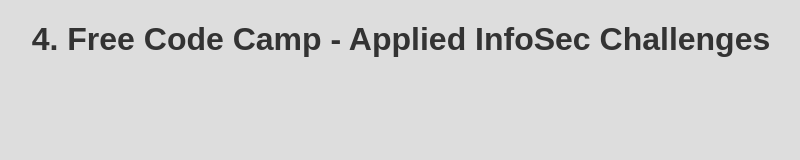
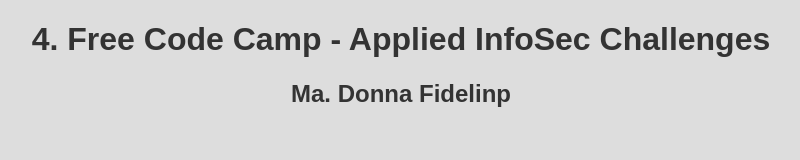
Before and after one commit to Mariadonnadelossantos19/freecodecmaptask1, a website: page views/index.html in a window 1280 px wide. Shown: the whole page, without its empty margins (239-1039 px from the left). Drawn offline with Linux system fonts and the light colour scheme; files that its build step writes are made by us from their sources.

```diff
--- a/views/index.html
+++ b/views/index.html
@@ -16,6 +16,8 @@
         4. Free Code Camp - Applied InfoSec Challenges
       </h1>
     </header>
+    <h2> Ma. Donna Fidelinp</h2>
+
 
     <main>
     </main>
```
